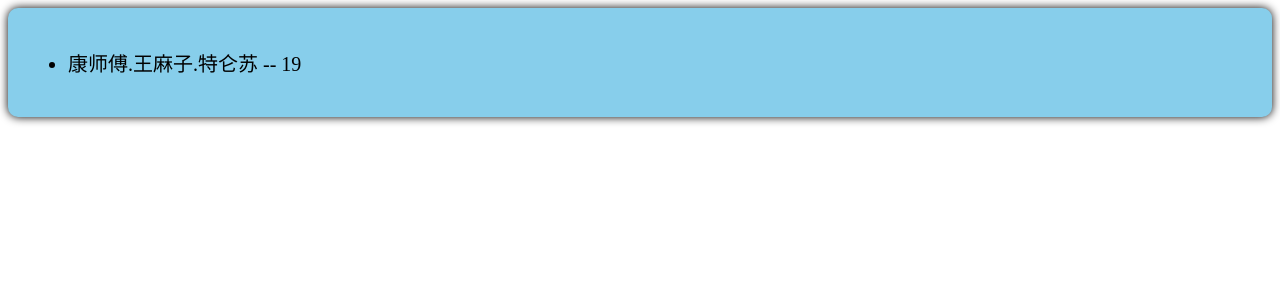
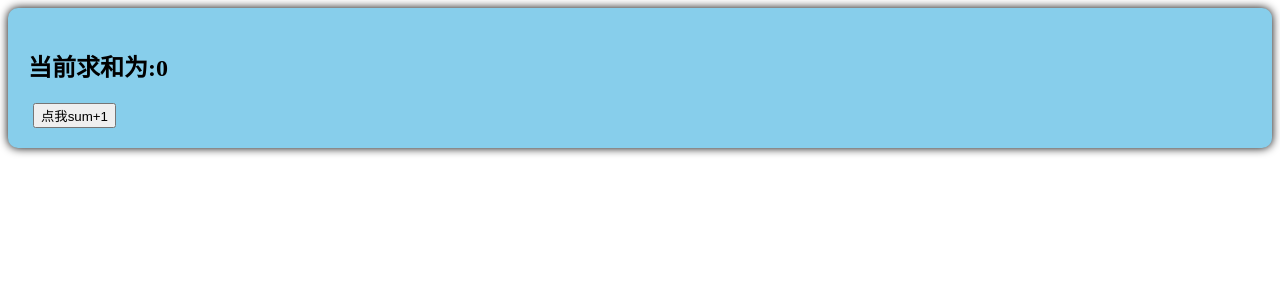
Before and after one commit to clang2you/vue3class, a Vue app: page / in a window 1280 px wide. Shown: the top 300 px of the page. Built offline with nearby package versions, Linux system fonts and the light colour scheme.

Commit message:
vue3 生命周期

```diff
--- a/src/App.vue
+++ b/src/App.vue
@@ -1,19 +1,14 @@
 <template>
-  <!-- 务必看懂下面这一行代码 -->
-  <!-- <h2 a="1+1" :b="1+1" c="x" :d="x" ref="qwe">测试</h2> -->
-  <Person a="哈哈"/>
+  <Person v-if="isShow" />
 </template>
 
 <script lang="ts" setup name="App">
   import Person from './components/Person.vue';
-  import { reactive } from 'vue';
-  import { type Persons } from '@/types'
+  import { ref, onMounted } from 'vue';
 
-  let x = 9
+  let isShow = ref(true)
 
-  let personList = reactive<Persons>([
-    { id: 'asyund7asfd01', name: '张三', age: 60 },
-    { id: 'asyund7asfd02', name: '李四', age: 18 },
-    { id: 'asyund7asfd03', name: '王五', age: 5 }
-  ])
+  onMounted(() => {
+    console.log('父----挂载完毕')
+  })
 </script>
--- a/src/components/Person.vue
+++ b/src/components/Person.vue
@@ -1,28 +1,50 @@
 <template>
   <div class="person">
-    <ul>
-      <li v-for="personObj in list" :key="personObj.id">
-        {{ personObj.name }} -- {{ personObj.age }}
-      </li>
-    </ul>
+    <h2>当前求和为:{{ sum }}</h2>
+    <button @click="add">点我sum+1</button>
   </div>
 </template>
 
 <script lang="ts" setup name="Person">
-  import { withDefaults } from 'vue'
-  import { type Persons } from '@/types'
+  import { ref, onBeforeMount, onMounted, onBeforeUpdate, onUpdated, onBeforeUnmount, onUnmounted } from 'vue'
 
-  // defineProps(['list'])
+  // data
+  let sum = ref(0)
 
-  // 接收 list + 限制类型
-  // defineProps<{list: Persons}>()
+  // methods
+  function add() {
+    sum.value += 1
+  }
 
-  // 接收 list + 限制类型 + 限制必要性 + 指定默认值
-  withDefaults(defineProps<{ list?: Persons }>(), {
-    list: () => [{ id: 'ausydgyu01', name: '康师傅.王麻子.特仑苏', age: 19 }]
+  // create
+  console.log('创建')
+
+  // mount
+  onBeforeMount(() => {
+    console.log('挂载前')
   })
-  /* let x = defineProps(['list'])
-  console.log(x) */
+
+  onMounted(() => {
+    console.log('子----挂载完毕')
+  })
+
+  // update
+  onBeforeUpdate(() => {
+    console.log('更新前')
+  })
+
+  onUpdated(() => {
+    console.log('更新完毕')
+  })
+
+  // unmount
+  onBeforeUnmount(()=>{
+    console.log('卸载前')
+  })
+
+  onUnmounted(()=>{
+    console.log('卸载后')
+  })
 
 </script>
 
```
